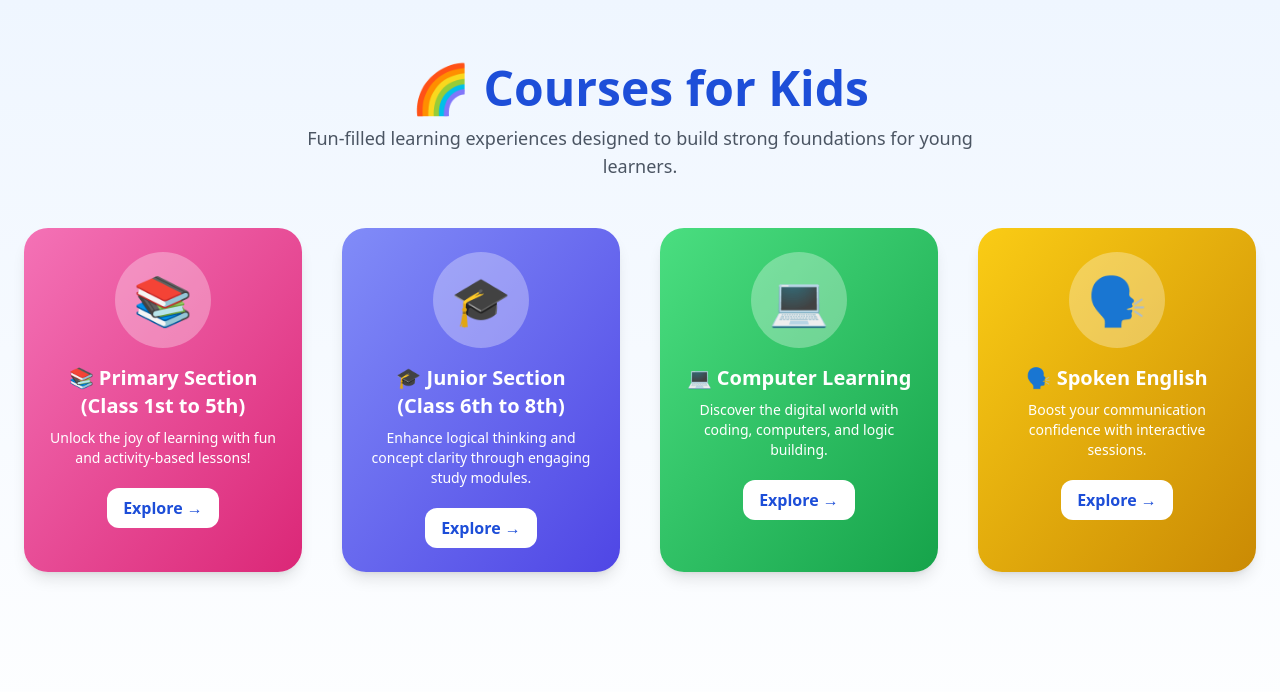
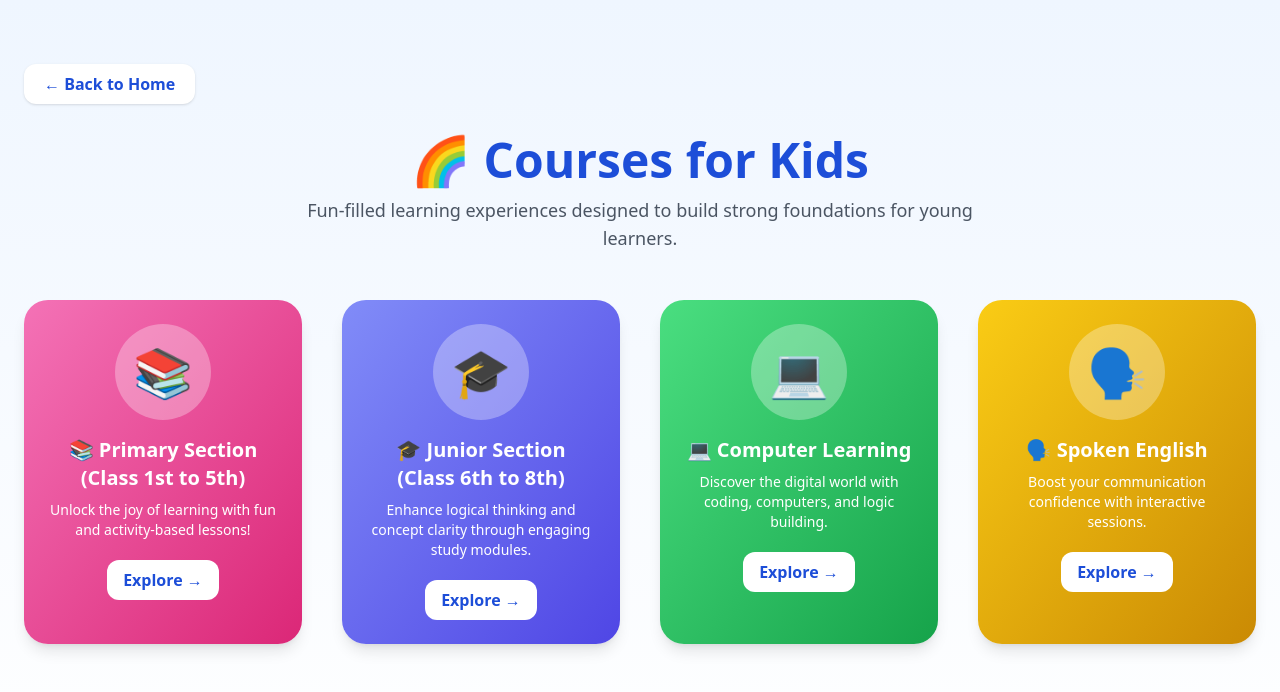
Before and after one commit to TutorEdge/tutoredge-frontend, a Next.js app: page /courses in a window 1280 px wide. Shown: the top 692 px of the page. Built offline with nearby package versions, Linux system fonts and the light colour scheme.

Commit message:
added back to home button

```diff
--- a/package.json
+++ b/package.json
@@ -19,11 +19,11 @@
     "classnames": "^2.5.1",
     "date-fns": "^4.1.0",
     "lucide-react": "^0.544.0",
-    "next": "^14.1.0",
+    "next": "^14.2.33",
     "next-seo": "^6.4.0",
-    "react": "^18.2.0",
+    "react": "^18.3.1",
     "react-day-picker": "^9.11.0",
-    "react-dom": "^18.2.0",
+    "react-dom": "^18.3.1",
     "styled-jsx-plugin-postcss": "^4.0.1"
   },
   "devDependencies": {
--- a/src/pages/courses/index.tsx
+++ b/src/pages/courses/index.tsx
@@ -38,6 +38,14 @@ const CoursesForKids = () => {
 
   return (
     <div className="min-h-screen bg-gradient-to-b from-blue-50 to-white px-6 py-16">
+        {/* 🔙 Back Button */}
+      <button
+        onClick={() => router.push("/")}
+        className="mb-8 rounded-xl bg-white px-5 py-2 font-semibold text-blue-700 shadow hover:bg-blue-100 transition"
+      >
+        ← Back to Home
+      </button>
+
       <div className="mb-12 text-center">
         <h1 className="mb-3 text-5xl font-extrabold text-blue-700">
           🌈 Courses for Kids
```
Also changed, not shown: 1 other file (tests, documents, lock files or other folders).
